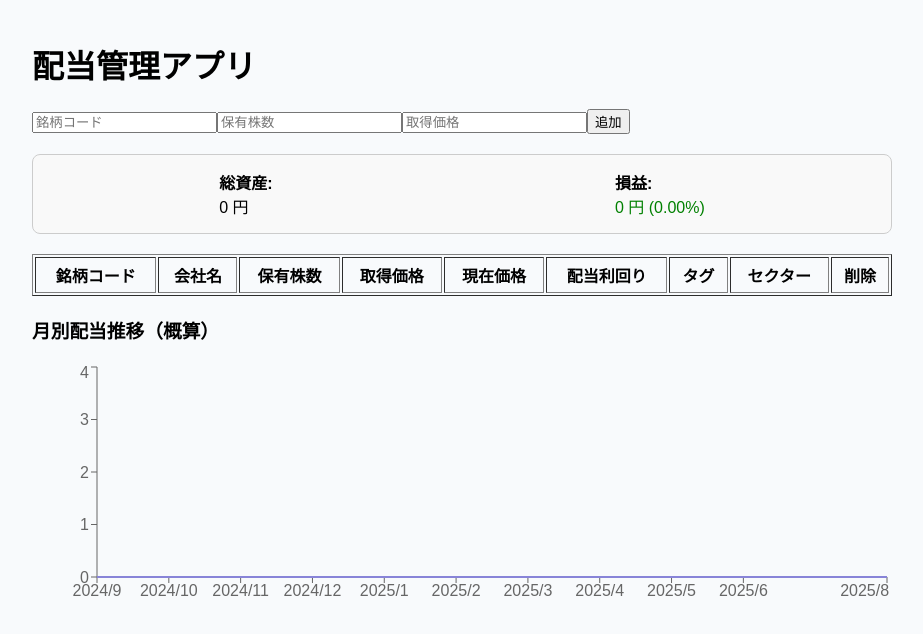
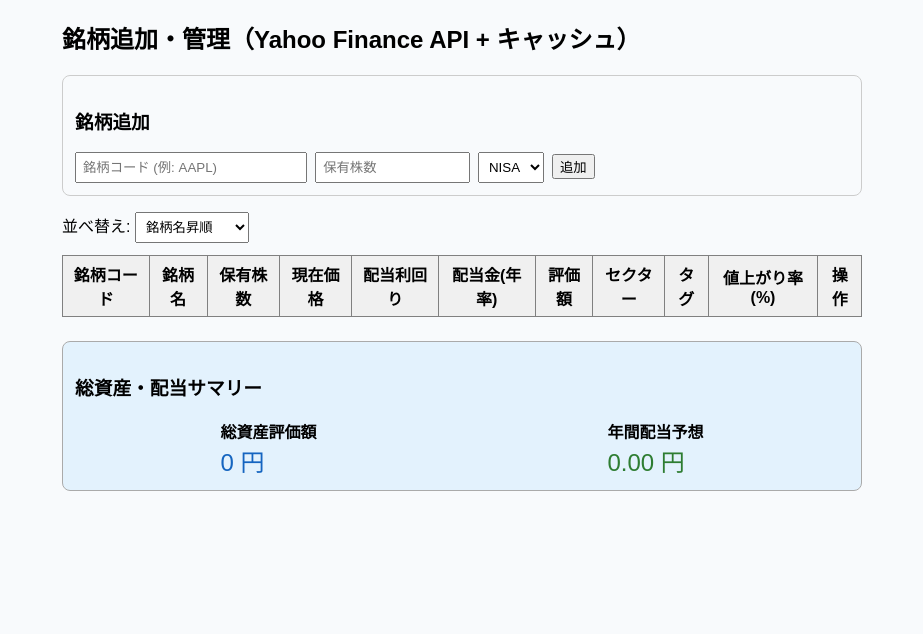
Before and after one commit to sonota1/dividend-management-app, a React (Create React App) app: page / in a window 1280 px wide. Shown: the top 634 px of the page, without its empty margins (178-1101 px from the left). Built offline with nearby package versions, Linux system fonts and the light colour scheme.

Commit message:
fix: モバイル最適化とレスポンシブデザイン対応

```diff
--- a/src/App.js
+++ b/src/App.js
@@ -1,211 +1,385 @@
-import React, { useState, useEffect } from 'react';
-import { LineChart, Line, XAxis, YAxis, Tooltip, ResponsiveContainer } from 'recharts';
+import React, { useState, useEffect, useRef } from 'react';
 
-const TAGS = ['NISA', '特定', '一般'];
+const CORS_PROXY = 'https://cors-anywhere.herokuapp.com/';
+const YAHOO_API_BASE = 'https://query1.finance.yahoo.com/v7/finance/quote?symbols=';
 
-function AddStockForm({ onAdd }) {
-  const [symbol, setSymbol] = useState('');
-  const [shares, setShares] = useState('');
-  const [purchasePrice, setPurchasePrice] = useState('');
+// 30分キャッシュ用
+const cache = {};
+
+// タグ選択肢
+const TAG_OPTIONS = ['NISA', '特定', '一般'];
+
+// 並べ替え選択肢
+const SORT_OPTIONS = [
+  { key: 'name_asc', label: '銘柄名昇順' },
+  { key: 'name_desc', label: '銘柄名降順' },
+  { key: 'yield_desc', label: '配当利回り順' },
+  { key: 'shares_desc', label: '保有株数順' },
+  { key: 'price_change_desc', label: '値上がり率' },
+];
+
+// セクターはAPIから取得（簡易版）
+const getSectorFromAPI = (data) => data?.quoteType === 'EQUITY' ? data.sector || '不明' : '不明';
+
+const fetchStockData = async (symbol) => {
+  const now = Date.now();
+  if (cache[symbol] && now - cache[symbol].timestamp < 30 * 60 * 1000) {
+    return cache[symbol].data;
+  }
+
+  const url = CORS_PROXY + YAHOO_API_BASE + symbol;
+  const res = await fetch(url);
+  if (!res.ok) throw new Error('API取得失敗');
+  const json = await res.json();
+  if (json.quoteResponse.result.length === 0) throw new Error('銘柄が見つかりません');
+
+  const stock = json.quoteResponse.result[0];
+  const data = {
+    symbol: stock.symbol,
+    shortName: stock.shortName,
+    currentPrice: stock.regularMarketPrice,
+    dividendYield: stock.dividendYield || 0,
+    dividendRate: stock.dividendRate || 0,
+    sector: stock.sector || '不明',
+    priceChangePercent: stock.regularMarketChangePercent || 0,
+  };
+  cache[symbol] = { data, timestamp: now };
+  return data;
+};
+
+export default function StockApp() {
+  const [symbolInput, setSymbolInput] = useState('');
+  const [sharesInput, setSharesInput] = useState('');
+  const [tagInput, setTagInput] = useState(TAG_OPTIONS[0]);
+  const [stocks, setStocks] = useState([]);
+  const [loading, setLoading] = useState(false);
   const [error, setError] = useState('');
+  const [sortKey, setSortKey] = useState('name_asc');
+  const [editStock, setEditStock] = useState(null);
 
-  const handleAdd = async () => {
-    if (!symbol || !shares || !purchasePrice) {
-      setError('すべての項目を入力してください');
+  // 銘柄追加
+  const addStock = async () => {
+    setError('');
+    const symbol = symbolInput.trim().toUpperCase();
+    const shares = Number(sharesInput);
+
+    if (!symbol) {
+      setError('銘柄コードを入力してください');
+      return;
+    }
+    if (!shares || shares <= 0) {
+      setError('保有株数は正の数を入力してください');
+      return;
+    }
+    if (stocks.find((s) => s.symbol === symbol)) {
+      setError('既に追加済みの銘柄です');
       return;
     }
 
     try {
-      const res = await fetch(`http://localhost:4000/api/quote/${symbol}`);
-      if (!res.ok) throw new Error('銘柄情報取得失敗');
-      const data = await res.json();
-
-      // 簡易セクター推定
-      const sector = data.shortName.includes('Tech') ? '情報技術' : 'その他';
-
-      onAdd({
-        symbol,
-        companyName: data.shortName,
-        shares: Number(shares),
-        purchasePrice: Number(purchasePrice),
-        sector,
-        tag: 'NISA',
-        currentPrice: data.regularMarketPrice,
-        dividendYield: data.dividendYield || 0,
-        dividendRate: data.dividendRate || 0,
-      });
-
-      setSymbol('');
-      setShares('');
-      setPurchasePrice('');
-      setError('');
+      setLoading(true);
+      const data = await fetchStockData(symbol);
+      setStocks((prev) => [
+        ...prev,
+        {
+          symbol: data.symbol,
+          name: data.shortName,
+          shares,
+          currentPrice: data.currentPrice,
+          dividendYield: data.dividendYield,
+          dividendRate: data.dividendRate,
+          sector: data.sector,
+          tag: tagInput,
+          priceChangePercent: data.priceChangePercent,
+        },
+      ]);
+      setSymbolInput('');
+      setSharesInput('');
+      setTagInput(TAG_OPTIONS[0]);
     } catch (e) {
-      setError(e.message);
+      setError(e.message || '銘柄情報の取得に失敗しました');
+    } finally {
+      setLoading(false);
     }
   };
 
+  // 銘柄削除
+  const deleteStock = (symbol) => {
+    if (window.confirm(`${symbol} を削除しますか？`)) {
+      setStocks((prev) => prev.filter((s) => s.symbol !== symbol));
+    }
+  };
+
+  // 編集開始
+  const startEdit = (stock) => {
+    setEditStock({ ...stock });
+  };
+
+  // 編集保存
+  const saveEdit = () => {
+    if (!editStock.symbol || !editStock.shares || editStock.shares <= 0) {
+      alert('銘柄コードと正の保有株数が必要です');
+      return;
+    }
+    setStocks((prev) =>
+      prev.map((s) => (s.symbol === editStock.symbol ? { ...s, shares: Number(editStock.shares), tag: editStock.tag } : s))
+    );
+    setEditStock(null);
+  };
+
+  // 編集キャンセル
+  const cancelEdit = () => {
+    setEditStock(null);
+  };
+
+  // 並べ替え適用
+  const sortedStocks = [...stocks].sort((a, b) => {
+    switch (sortKey) {
+      case 'name_asc':
+        return a.name.localeCompare(b.name);
+      case 'name_desc':
+        return b.name.localeCompare(a.name);
+      case 'yield_desc':
+        return b.dividendYield - a.dividendYield;
+      case 'shares_desc':
+        return b.shares - a.shares;
+      case 'price_change_desc':
+        return b.priceChangePercent - a.priceChangePercent;
+      default:
+        return 0;
+    }
+  });
+
   return (
-    <div style={{ marginBottom: 20 }}>
+    <div style={{ maxWidth: 800, margin: 'auto', fontFamily: 'Arial, sans-serif' }}>
+      <h2>銘柄追加・管理（Yahoo Finance API + キャッシュ）</h2>
+
+      {/* 銘柄追加フォーム */}
+      <div style={{ marginBottom: 16, border: '1px solid #ccc', padding: 12, borderRadius: 8 }}>
+        <h3>銘柄追加</h3>
         <input
-        placeholder="銘柄コード"
-        value={symbol}
-        onChange={(e) => setSymbol(e.target.value.toUpperCase())}
+          placeholder="銘柄コード (例: AAPL)"
+          value={symbolInput}
+          onChange={(e) => setSymbolInput(e.target.value)}
+          disabled={loading}
+          style={{ padding: 6, marginRight: 8, width: '30%' }}
         />
         <input
+          type="number"
           placeholder="保有株数"
-        value={shares}
-        onChange={(e) => setShares(e.target.value)}
+          value={sharesInput}
+          onChange={(e) => setSharesInput(e.target.value)}
+          disabled={loading}
+          style={{ padding: 6, marginRight: 8, width: '20%' }}
+        />
+        <select
+          value={tagInput}
+          onChange={(e) => setTagInput(e.target.value)}
+          disabled={loading}
+          style={{ padding: 6, marginRight: 8 }}
+        >
+          {TAG_OPTIONS.map((tag) => (
+            <option key={tag} value={tag}>
+              {tag}
+            </option>
+          ))}
+        </select>
+        <button onClick={addStock} disabled={loading}>
+          追加
+        </button>
+        {error && <div style={{ color: 'red', marginTop: 8 }}>{error}</div>}
+      </div>
+
+      {/* 並べ替え */}
+      <div style={{ marginBottom: 12 }}>
+        <label>並べ替え: </label>
+        <select value={sortKey} onChange={(e) => setSortKey(e.target.value)} style={{ padding: 6 }}>
+          {SORT_OPTIONS.map(({ key, label }) => (
+            <option key={key} value={key}>
+              {label}
+            </option>
+          ))}
+        </select>
+      </div>
+
+      {/* 銘柄一覧 */}
+      <table
+        border="1"
+        cellPadding="6"
+        style={{ width: '100%', borderCollapse: 'collapse', marginBottom: 24, textAlign: 'center' }}
+      >
+        <thead style={{ backgroundColor: '#f0f0f0' }}>
+          <tr>
+            <th>銘柄コード</th>
+            <th>銘柄名</th>
+            <th>保有株数</th>
+            <th>現在価格</th>
+            <th>配当利回り</th>
+            <th>配当金(年率)</th>
+            <th>評価額</th>
+            <th>セクター</th>
+            <th>タグ</th>
+            <th>値上がり率(%)</th>
+            <th>操作</th>
+          </tr>
+        </thead>
+        <tbody>
+          {sortedStocks.map((stock) =>
+            editStock && editStock.symbol === stock.symbol ? (
+              <tr key={stock.symbol} style={{ backgroundColor: '#fff3cd' }}>
+                <td>{stock.symbol}</td>
+                <td>{stock.name}</td>
+                <td>
+                  <input
                     type="number"
+                    value={editStock.shares}
+                    onChange={(e) => setEditStock({ ...editStock, shares: e.target.value })}
+                    style={{ width: 70 }}
                   />
-      <input
-        placeholder="取得価格"
-        value={purchasePrice}
-        onChange={(e) => setPurchasePrice(e.target.value)}
-        type="number"
-      />
-      <button onClick={handleAdd}>追加</button>
-      {error && <div style={{ color: 'red' }}>{error}</div>}
+                </td>
+                <td>{stock.currentPrice?.toLocaleString() ?? '-'}</td>
+                <td>{stock.dividendYield ? (stock.dividendYield * 100).toFixed(2) + '%' : '-'}</td>
+                <td>{stock.dividendRate ? stock.dividendRate.toFixed(2) : '-'}</td>
+                <td>{stock.currentPrice ? (editStock.shares * stock.currentPrice).toLocaleString() : '-'}</td>
+                <td>{stock.sector}</td>
+                <td>
+                  <select
+                    value={editStock.tag}
+                    onChange={(e) => setEditStock({ ...editStock, tag: e.target.value })}
+                    style={{ width: 70 }}
+                  >
+                    {TAG_OPTIONS.map((tag) => (
+                      <option key={tag} value={tag}>
+                        {tag}
+                      </option>
+                    ))}
+                  </select>
+                </td>
+                <td>{stock.priceChangePercent.toFixed(2)}</td>
+                <td>
+                  <button onClick={saveEdit} style={{ marginRight: 4 }}>
+                    保存
+                  </button>
+                  <button onClick={cancelEdit}>キャンセル</button>
+                </td>
+              </tr>
+            ) : (
+              <tr key={stock.symbol}>
+                <td>{stock.symbol}</td>
+                <td>{stock.name}</td>
+                <td>{stock.shares}</td>
+                <td>{stock.currentPrice?.toLocaleString() ?? '-'}</td>
+                <td>{stock.dividendYield ? (stock.dividendYield * 100).toFixed(2) + '%' : '-'}</td>
+                <td>{stock.dividendRate ? stock.dividendRate.toFixed(2) : '-'}</td>
+                <td>{stock.currentPrice ? (stock.shares * stock.currentPrice).toLocaleString() : '-'}</td>
+                <td>{stock.sector}</td>
+                <td>{stock.tag}</td>
+                <td>{stock.priceChangePercent.toFixed(2)}</td>
+                <td>
+                  <button onClick={() => startEdit(stock)} style={{ marginRight: 4 }}>
+                    編集
+                  </button>
+                  <button onClick={() => deleteStock(stock.symbol)}>削除</button>
+                </td>
+              </tr>
+            )
+          )}
+        </tbody>
+      </table>
+
+      {/* 総資産・配当サマリー */}
+      <SummaryCard stocks={stocks} />
+
+      {/* 月別配当グラフ */}
+      <MonthlyDividendChart stocks={stocks} />
+
+      {/* 配当推移グラフ */}
+      <DividendTrendChart stocks={stocks} />
     </div>
   );
 }
 
-function StockTable({ stocks, onDelete }) {
-  return (
-    <table border="1" cellPadding="5" style={{ width: '100%', marginBottom: 20 }}>
-      <thead>
-        <tr>
-          <th>銘柄コード</th>
-          <th>会社名</th>
-          <th>保有株数</th>
-          <th>取得価格</th>
-          <th>現在価格</th>
-          <th>配当利回り</th>
-          <th>タグ</th>
-          <th>セクター</th>
-          <th>削除</th>
-        </tr>
-      </thead>
-      <tbody>
-        {stocks.map((stock, idx) => (
-          <tr key={idx}>
-            <td>{stock.symbol}</td>
-            <td>{stock.companyName}</td>
-            <td>{stock.shares}</td>
-            <td>{stock.purchasePrice}</td>
-            <td>{stock.currentPrice}</td>
-            <td>{(stock.dividendYield * 100).toFixed(2)}%</td>
-            <td>{stock.tag}</td>
-            <td>{stock.sector}</td>
-            <td>
-              <button onClick={() => onDelete(stock.symbol)}>削除</button>
-            </td>
-          </tr>
-        ))}
-      </tbody>
-    </table>
-  );
-}
-
-// --- 総資産・損益サマリーコンポーネント ---
+// ----------- 総資産・配当サマリーコンポーネント -----------
 function SummaryCard({ stocks }) {
-  const totalAssets = stocks.reduce(
-    (sum, s) => sum + s.currentPrice * s.shares,
-    0
-  );
-  const totalCost = stocks.reduce(
-    (sum, s) => sum + s.purchasePrice * s.shares,
-    0
-  );
-  const profitLoss = totalAssets - totalCost;
-  const profitLossPercent = totalCost ? (profitLoss / totalCost) * 100 : 0;
+  const totalValue = stocks.reduce((acc, s) => acc + s.currentPrice * s.shares, 0);
+  const totalDividends = stocks.reduce((acc, s) => acc + s.dividendRate * s.shares, 0);
 
   return (
-    <div
-      style={{
-        border: '1px solid #ccc',
-        padding: 15,
-        marginBottom: 20,
-        borderRadius: 8,
-        display: 'flex',
-        justifyContent: 'space-around',
-        backgroundColor: '#f9f9f9',
-      }}
-    >
+    <div style={{ marginBottom: 24, padding: 12, border: '1px solid #aaa', borderRadius: 8, backgroundColor: '#e3f2fd' }}>
+      <h3>総資産・配当サマリー</h3>
+      <div style={{ display: 'flex', justifyContent: 'space-around' }}>
         <div>
-        <strong>総資産:</strong>
-        <div>{totalAssets.toLocaleString()} 円</div>
+          <strong>総資産評価額</strong>
+          <div style={{ fontSize: '1.5rem', color: '#1565c0' }}>{totalValue.toLocaleString(undefined, { maximumFractionDigits: 0 })} 円</div>
         </div>
         <div>
-        <strong>損益:</strong>
-        <div
-          style={{ color: profitLoss >= 0 ? 'green' : 'red' }}
-        >
-          {profitLoss.toLocaleString()} 円 ({profitLossPercent.toFixed(2)}%)
+          <strong>年間配当予想</strong>
+          <div style={{ fontSize: '1.5rem', color: '#2e7d32' }}>{totalDividends.toFixed(2)} 円</div>
         </div>
       </div>
     </div>
   );
 }
 
-// --- 配当推移グラフ（簡易版）---
-// 月ごとの配当を合計したデータを作成（固定過去12ヶ月と仮定）
-function DividendChart({ stocks }) {
-  // 簡単に毎月配当額を計算（月間配当 = 年間配当率 * 現在価格 * 保有株数 / 12）
-  // 実際は配当月に基づく詳細管理が必要
+// ----------- 月別配当グラフコンポーネント（簡易） -----------
+function MonthlyDividendChart({ stocks }) {
+  // 簡単に今月だけ年間配当÷12として表示するだけに留める
+  if (stocks.length === 0) return null;
 
-  // 過去12ヶ月の配当推移用ダミーデータ作成
-  const months = Array.from({ length: 12 }, (_, i) => {
-    const d = new Date();
-    d.setMonth(d.getMonth() - (11 - i));
-    return `${d.getFullYear()}/${d.getMonth() + 1}`;
-  });
-
-  const data = months.map((m) => {
-    let monthlyDiv = 0;
+  // 月別配当配列（12ヶ月分に均等割り）
+  const monthlyDividends = Array(12).fill(0);
   stocks.forEach((s) => {
-      const annualDiv = s.dividendYield * s.currentPrice * s.shares || 0;
-      monthlyDiv += annualDiv / 12;
-    });
-    return { month: m, dividend: Number(monthlyDiv.toFixed(0)) };
+    const monthly = (s.dividendRate * s.shares) / 12;
+    for (let i = 0; i < 12; i++) monthlyDividends[i] += monthly;
   });
 
   return (
-    <div style={{ width: '100%', height: 250 }}>
-      <h3>月別配当推移（概算）</h3>
-      <ResponsiveContainer width="100%" height="100%">
-        <LineChart data={data}>
-          <XAxis dataKey="month" />
-          <YAxis />
-          <Tooltip formatter={(value) => `${value.toLocaleString()} 円`} />
-          <Line
-            type="monotone"
-            dataKey="dividend"
-            stroke="#8884d8"
-            strokeWidth={2}
-            dot={false}
-          />
-        </LineChart>
-      </ResponsiveContainer>
+    <div style={{ marginBottom: 24, padding: 12, border: '1px solid #aaa', borderRadius: 8, backgroundColor: '#fff3e0' }}>
+      <h3>月別配当（年間配当を均等割り）</h3>
+      <div style={{ display: 'flex', justifyContent: 'space-around' }}>
+        {monthlyDividends.map((val, i) => (
+          <div key={i} style={{ textAlign: 'center' }}>
+            <div style={{ fontWeight: 'bold' }}>{i + 1}月</div>
+            <div>{val.toFixed(2)}</div>
+          </div>
+        ))}
+      </div>
     </div>
   );
 }
 
-export default function App() {
-  const [stocks, setStocks] = useState([]);
+// ----------- 配当推移グラフコンポーネント（簡易） -----------
+function DividendTrendChart({ stocks }) {
+  // 過去数年分の推移などの本格的なグラフは難しいので、配当率の平均値を年毎にプロットする簡易版として実装可能
 
-  const deleteStock = (symbol) => {
-    setStocks((prev) => prev.filter((s) => s.symbol !== symbol));
-  };
+  if (stocks.length === 0) return null;
+
+  // 仮に3年分を現在配当利回りで固定としてプロット
+  const years = [2023, 2024, 2025];
+  const avgDividendYield =
+    stocks.reduce((acc, s) => acc + (s.dividendYield || 0), 0) / stocks.length;
 
   return (
-    <div
-      style={{ maxWidth: 900, margin: 'auto', padding: 20, fontFamily: 'sans-serif' }}
-    >
-      <h1>配当管理アプリ</h1>
-      <AddStockForm onAdd={(stock) => setStocks((prev) => [...prev, stock])} />
-      <SummaryCard stocks={stocks} />
-      <StockTable stocks={stocks} onDelete={deleteStock} />
-      <DividendChart stocks={stocks} />
+    <div style={{ marginBottom: 24, padding: 12, border: '1px solid #aaa', borderRadius: 8, backgroundColor: '#e8f5e9' }}>
+      <h3>配当推移（仮・平均配当利回り）</h3>
+      <table style={{ width: '100%', textAlign: 'center', borderCollapse: 'collapse' }}>
+        <thead>
+          <tr>
+            <th>年</th>
+            {years.map((y) => (
+              <th key={y}>{y}</th>
+            ))}
+          </tr>
+        </thead>
+        <tbody>
+          <tr>
+            <td>平均配当利回り(%)</td>
+            {years.map((y) => (
+              <td key={y}>{(avgDividendYield * 100).toFixed(2)}</td>
+            ))}
+          </tr>
+        </tbody>
+      </table>
     </div>
   );
 }
```
Lines whose indentation alone changed are shown as unchanged.
